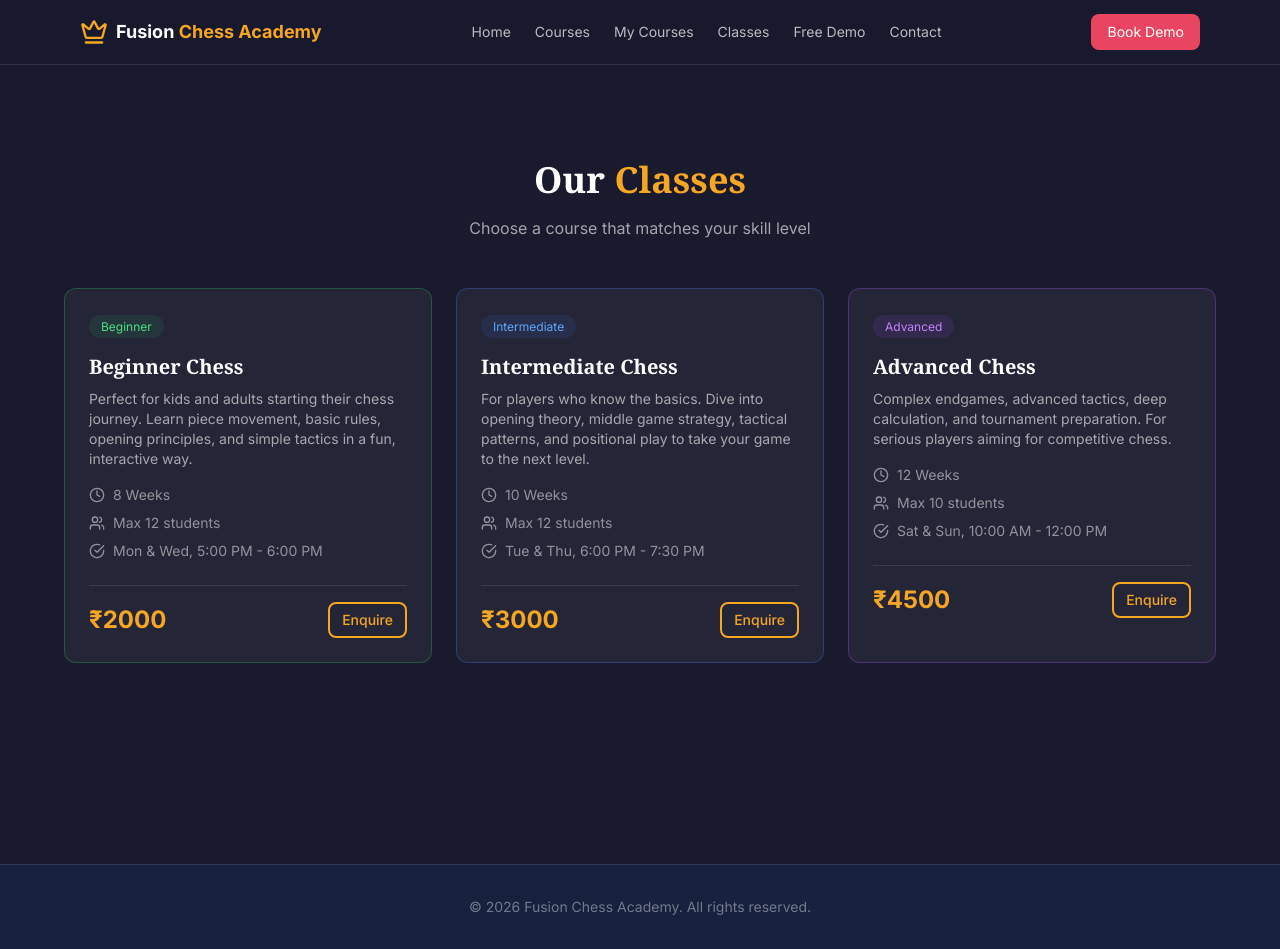
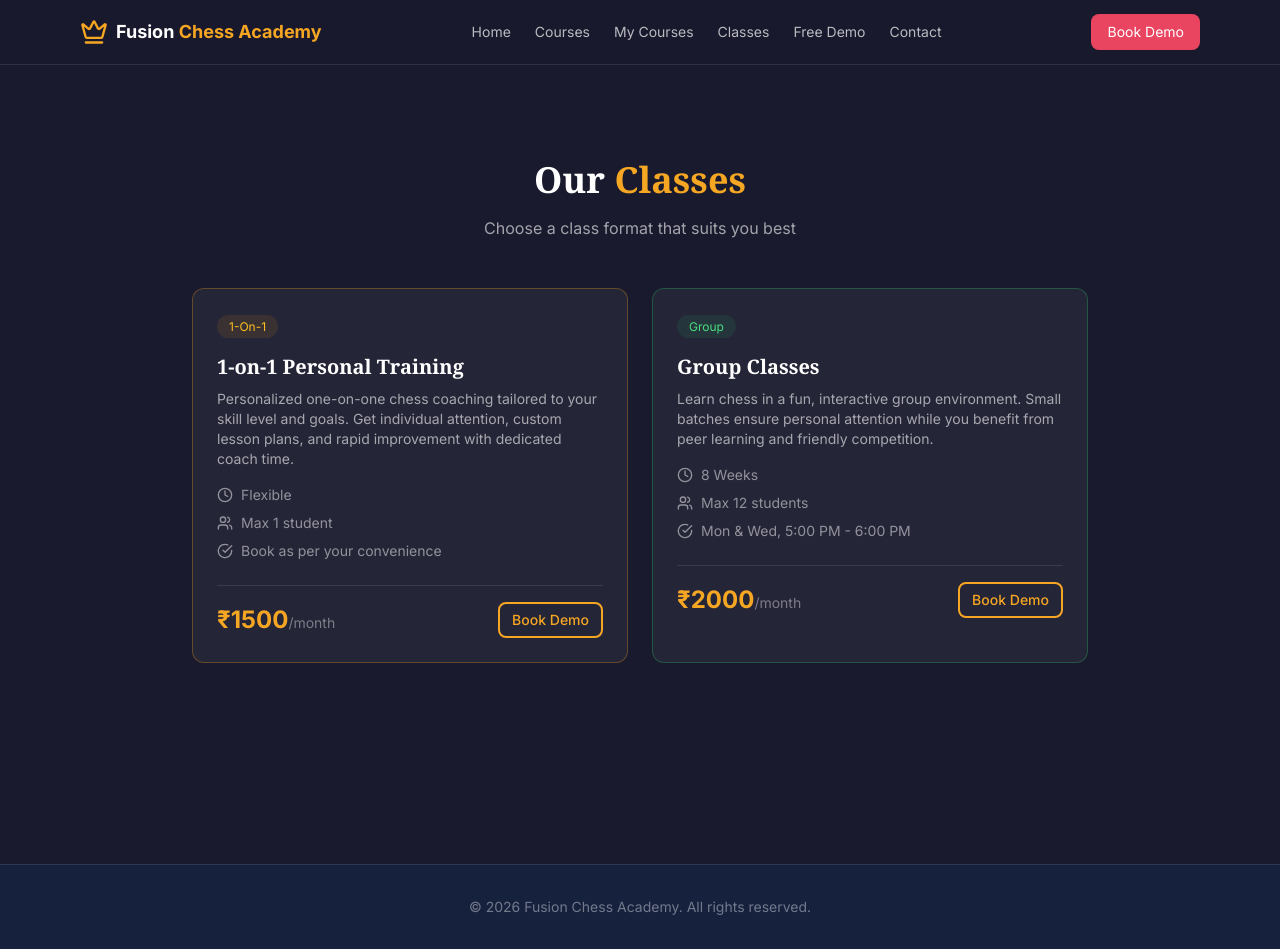
Before and after one commit to abhinavdubgepro-netizen/chess-academy, a Next.js app: page /classes in a window 1280 px wide. Built offline with nearby package versions, Linux system fonts and the light colour scheme.

Commit message:
Update page.tsx

```diff
--- a/app/classes/page.tsx
+++ b/app/classes/page.tsx
@@ -5,50 +5,37 @@ import { Clock, Users, CheckCircle } from "lucide-react";
 const classes = [
   {
     id: 1,
-    title: "Beginner Chess",
-    slug: "beginner-chess",
-    description: "Perfect for kids and adults starting their chess journey. Learn piece movement, basic rules, opening principles, and simple tactics in a fun, interactive way.",
-    level: "beginner",
+    title: "1-on-1 Personal Training",
+    slug: "1-on-1",
+    description: "Personalized one-on-one chess coaching tailored to your skill level and goals. Get individual attention, custom lesson plans, and rapid improvement with dedicated coach time.",
+    type: "1-on-1",
+    duration: "Flexible",
+    price: 1500,
+    schedule: "Book as per your convenience",
+    maxStudents: 1,
+  },
+  {
+    id: 2,
+    title: "Group Classes",
+    slug: "group",
+    description: "Learn chess in a fun, interactive group environment. Small batches ensure personal attention while you benefit from peer learning and friendly competition.",
+    type: "group",
     duration: "8 Weeks",
     price: 2000,
     schedule: "Mon & Wed, 5:00 PM - 6:00 PM",
     maxStudents: 12,
   },
-  {
-    id: 2,
-    title: "Intermediate Chess",
-    slug: "intermediate-chess",
-    description: "For players who know the basics. Dive into opening theory, middle game strategy, tactical patterns, and positional play to take your game to the next level.",
-    level: "intermediate",
-    duration: "10 Weeks",
-    price: 3000,
-    schedule: "Tue & Thu, 6:00 PM - 7:30 PM",
-    maxStudents: 12,
-  },
-  {
-    id: 3,
-    title: "Advanced Chess",
-    slug: "advanced-chess",
-    description: "Complex endgames, advanced tactics, deep calculation, and tournament preparation. For serious players aiming for competitive chess.",
-    level: "advanced",
-    duration: "12 Weeks",
-    price: 4500,
-    schedule: "Sat & Sun, 10:00 AM - 12:00 PM",
-    maxStudents: 10,
-  },
 ];
 
 export default function ClassesPage() {
-  const levelColors: Record<string, string> = {
-    beginner: "border-green-500/30",
-    intermediate: "border-blue-500/30",
-    advanced: "border-purple-500/30",
+  const typeColors: Record<string, string> = {
+    "1-on-1": "border-amber-500/30",
+    group: "border-green-500/30",
   };
 
-  const levelBg: Record<string, string> = {
-    beginner: "bg-green-500/10 text-green-400",
-    intermediate: "bg-blue-500/10 text-blue-400",
-    advanced: "bg-purple-500/10 text-purple-400",
+  const typeBg: Record<string, string> = {
+    "1-on-1": "bg-amber-500/10 text-amber-400",
+    group: "bg-green-500/10 text-green-400",
   };
 
   return (
@@ -58,17 +45,17 @@ export default function ClassesPage() {
           <h1 className="text-4xl font-bold text-white mb-4">
             Our <span className="text-[#f5a623]">Classes</span>
           </h1>
-          <p className="text-white/60">Choose a course that matches your skill level</p>
+          <p className="text-white/60">Choose a class format that suits you best</p>
         </div>
 
-        <div className="grid grid-cols-1 md:grid-cols-3 gap-6">
+        <div className="grid grid-cols-1 md:grid-cols-2 gap-6 max-w-4xl mx-auto">
           {classes.map((cls) => (
             <div
               key={cls.id}
-              className={`rounded-xl border ${levelColors[cls.level]} bg-white/5 p-6 hover:border-[#f5a623]/30 transition-all hover:-translate-y-1`}
+              className={`rounded-xl border ${typeColors[cls.type]} bg-white/5 p-6 hover:border-[#f5a623]/30 transition-all hover:-translate-y-1`}
             >
-              <span className={`px-3 py-1 rounded-full text-xs capitalize ${levelBg[cls.level]}`}>
-                {cls.level}
+              <span className={`px-3 py-1 rounded-full text-xs capitalize ${typeBg[cls.type]}`}>
+                {cls.type}
               </span>
               <h3 className="text-xl font-semibold text-white mt-4 mb-2">{cls.title}</h3>
               <p className="text-white/60 text-sm mb-4">{cls.description}</p>
@@ -77,16 +64,16 @@ export default function ClassesPage() {
                   <Clock className="w-4 h-4" /> {cls.duration}
                 </div>
                 <div className="flex items-center gap-2 text-sm text-white/50">
-                  <Users className="w-4 h-4" /> Max {cls.maxStudents} students
+                  <Users className="w-4 h-4" /> Max {cls.maxStudents} student{cls.maxStudents > 1 ? "s" : ""}
                 </div>
                 <div className="flex items-center gap-2 text-sm text-white/50">
                   <CheckCircle className="w-4 h-4" /> {cls.schedule}
                 </div>
               </div>
               <div className="flex items-center justify-between pt-4 border-t border-white/10">
-                <span className="text-2xl font-bold text-[#f5a623]">₹{cls.price}</span>
+                <span className="text-2xl font-bold text-[#f5a623]">₹{cls.price}<span className="text-sm text-white/40 font-normal">/month</span></span>
                 <Link href="/demo">
-                  <Button variant="outline" size="sm">Enquire</Button>
+                  <Button variant="outline" size="sm">Book Demo</Button>
                 </Link>
               </div>
             </div>
```
